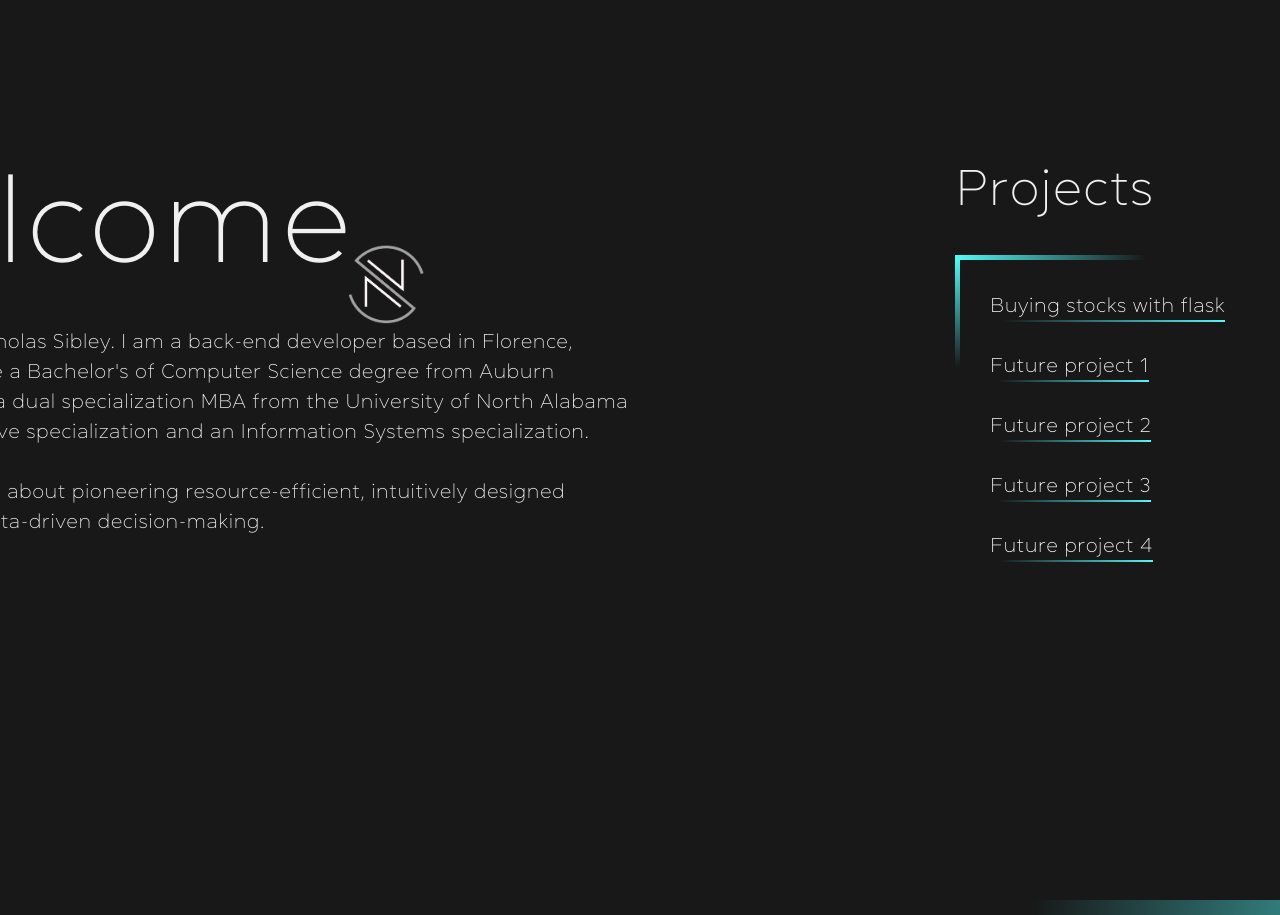
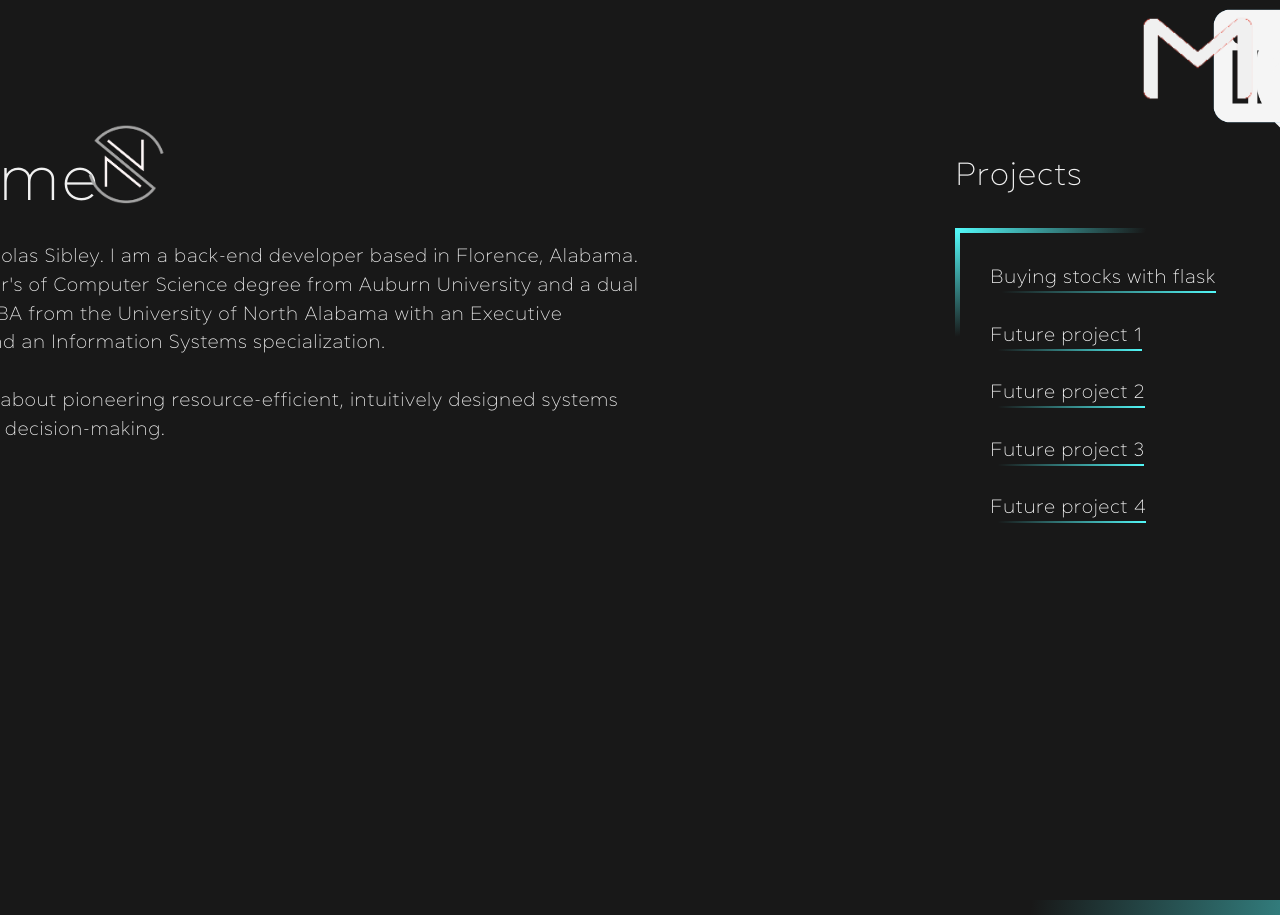
Before and after one commit to NicholasSibley/Personal-Portfolio, a plain HTML site: page Index.html in a window 1280 px wide. Shown: the top 915 px of the page. Drawn offline with nearby package versions, Linux system fonts and the light colour scheme; a script that the page names is missing.

Commit message:
Personal-Portfolio

```diff
--- a/styles.css
+++ b/styles.css
@@ -1,11 +1,13 @@
 
 body {
     background-image: linear-gradient(to right, #181818 0%, #181818 100%);
+    margin: 0;
+    padding: 0;
 }
 
 .logo {
-    position: absolute;
-    top: 220px;
+    position: fixed;
+    top: 180px;
     left: 310px;
     width: 150px;
     height: auto;
@@ -20,7 +22,7 @@ body {
 
 .logo2 {
     position: fixed;
-    top: 220px;
+    top: 180px;
     left: 310px;
     width: 150px;
     height: auto;
@@ -126,29 +128,33 @@ body {
 
 .flex-container {
     display: flex;
+    flex-wrap: wrap;
+    justify-content: center;
 }
 
 .left-content {
-    flex: 1;
+    flex: 1 1 300px;
     margin-top: 100px;
+    min-width: 300px;
 }
 
 .right-content {
-    flex: 1;
+    flex: 1 1 300px;
     margin-top: 100px;
+    min-width: 300px;
 }
 
 .title1 {
     position: relative;
     top: 100px;
-    font-size: 120px;
+    font-size: 5vw;
     font-family: 'Daikon ExtraLight', sans-serif;
     color: rgb(240, 240, 240);
     margin-left: 90px;
 }
 
 .title2 {
-    font-size: 50px;
+    font-size: 2.5vw;
     font-family: 'Daikon ExtraLight', sans-serif;
     color: rgb(240, 240, 240);
     margin-left: 300px;
@@ -198,7 +204,7 @@ body {
 }
 
 .about-me {
-    font-size: 20px;
+    font-size: 1.2em;
     font-family: 'Daikon ExtraLight', sans-serif;
     color: rgb(240, 240, 240);
     margin-left: 10px;
@@ -235,7 +241,7 @@ body {
 }
 
 .projects {
-    font-size: 20px;
+    font-size: 1.2em;
     font-family: 'Daikon ExtraLight', sans-serif;
     color: rgb(240, 240, 240);
     margin-left: 300px;
@@ -268,9 +274,14 @@ body {
 
 .container {
     display: flex;
+    flex-direction: column;
     justify-content: center;
     align-items: center;
     height: 100vh;
+    padding: 20px;
+    width: 100%;
+    max-width: 1200px;
+    margin: 0 auto;
 }
 
 .border1 {
@@ -305,3 +316,60 @@ html.is-animating body {
 html.is-animating .transition-fade {
     visibility: visible;
 }
+
+img {
+    max-width: 100%;
+    height: auto;
+}
+
+@media (max-width: 768px) {
+    .flex-container {
+        flex-direction: column;
+        align-items: center;
+    }
+
+    .title1, .title2 {
+        font-size: 8vw;
+    }
+
+    .projects {
+        margin-left: 0;
+    }
+
+    .github, .github2, .linkedin, .linkedin2, .email, .email2 {
+        margin: 10px;
+    }
+}
+
+.logo, .logo2, .github, .github2, .linkedin, .linkedin2, .email, .email2 {
+    width: 100%;
+    height: auto;
+    max-width: 150px;
+    transition: all 0.3s ease;
+}
+
+.logo:hover, .logo2:hover, .github:hover, .github2:hover, .linkedin:hover, .linkedin2:hover, .email:hover, .email2:hover {
+    filter: opacity(50%);
+}
+
+@media (min-width: 992px) {
+    .logo, .logo2 {
+        top: 100px;
+        left: 50px;
+    }
+
+    .github, .github2 {
+        margin-left: 600px;
+        margin-top: -35px;
+    }
+
+    .linkedin, .linkedin2 {
+        margin-left: 540px;
+        margin-top: -39px;
+    }
+
+    .email, .email2 {
+        margin-left: 470px;
+        margin-top: -44px;
+    }
+}
```
